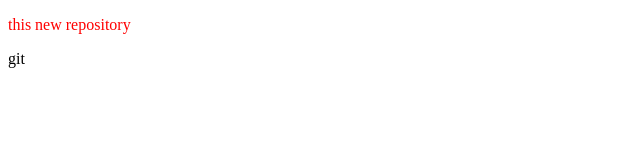
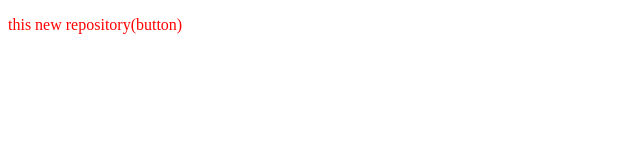
Before and after one commit to PRATHAMESHK24/Localrepo, a plain HTML site: page index.html in a window 1280 px wide. Shown: the full height of the page, 0-640 px from the left. Drawn offline with Linux system fonts and the light colour scheme.

```diff
--- a/index.html
+++ b/index.html
@@ -7,7 +7,7 @@
 </head>
 <link rel="stylesheet" href="style.css">
 <body>
-    <p>this new repository</p>
+    <p>this new repository(button)</p>
 
 </body>
-</html>git
+</html>
```
